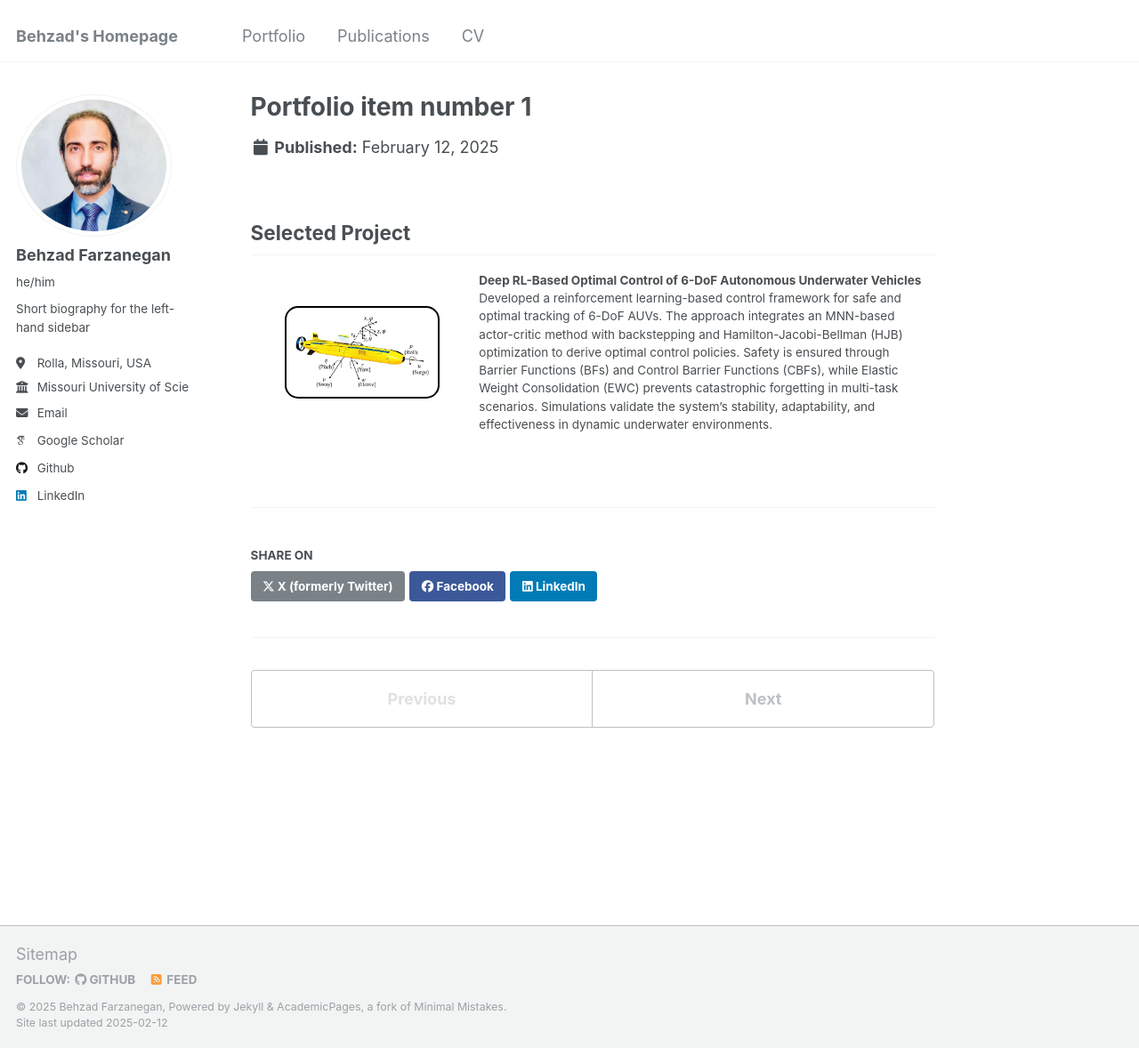
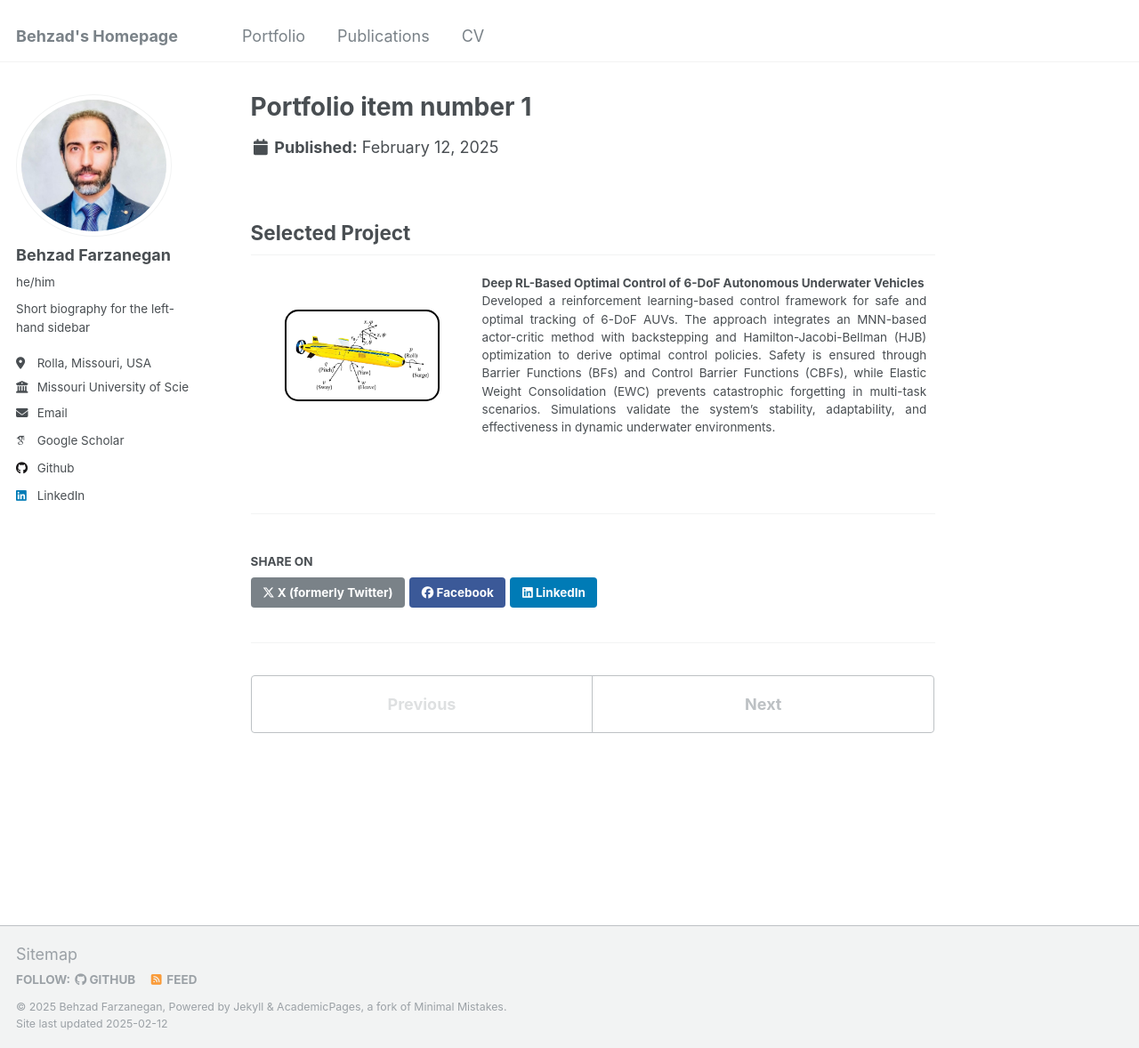
Before and after one commit to behzadfarzanegan/behzadfarzanegan.github.io, a Jekyll site: the page built from _portfolio/portfolio-1.md, in a window 1280 px wide and 1178 px high. Shown: the whole window at 89% size. Built offline with Jekyll 4.4.1, drawn with Linux system fonts in a browser that asks for light colours; some web fonts are replaced.

Commit message:
Update portfolio-1.md

```diff
--- a/_portfolio/portfolio-1.md
+++ b/_portfolio/portfolio-1.md
@@ -5,14 +5,14 @@
 ---
 
 ## Selected Project
-<table style="border-collapse: collapse; border: none;">
+<table style="border-collapse: collapse; border: none; width: 100%;">
 <tr style="border: none;">
 <td width="250" style="border: none; text-align: center;">
     <div style="border: 2px solid black; border-radius: 15px; padding: 10px; display: inline-block;">
         <img src="/images/AUV.png" width="150" style="border-radius: 15px;">
     </div>
 </td>
-<td style="border: none;">
+<td style="border: none; text-align: justify; padding: 10px;">
     <strong>Deep RL-Based Optimal Control of 6-DoF Autonomous Underwater Vehicles</strong>
     <br>
     Developed a reinforcement learning-based control framework for safe and optimal tracking of 6-DoF AUVs. The approach integrates an MNN-based actor-critic method with backstepping and Hamilton-Jacobi-Bellman (HJB) optimization to derive optimal control policies. Safety is ensured through Barrier Functions (BFs) and Control Barrier Functions (CBFs), while Elastic Weight Consolidation (EWC) prevents catastrophic forgetting in multi-task scenarios. Simulations validate the system’s stability, adaptability, and effectiveness in dynamic underwater environments.
```
